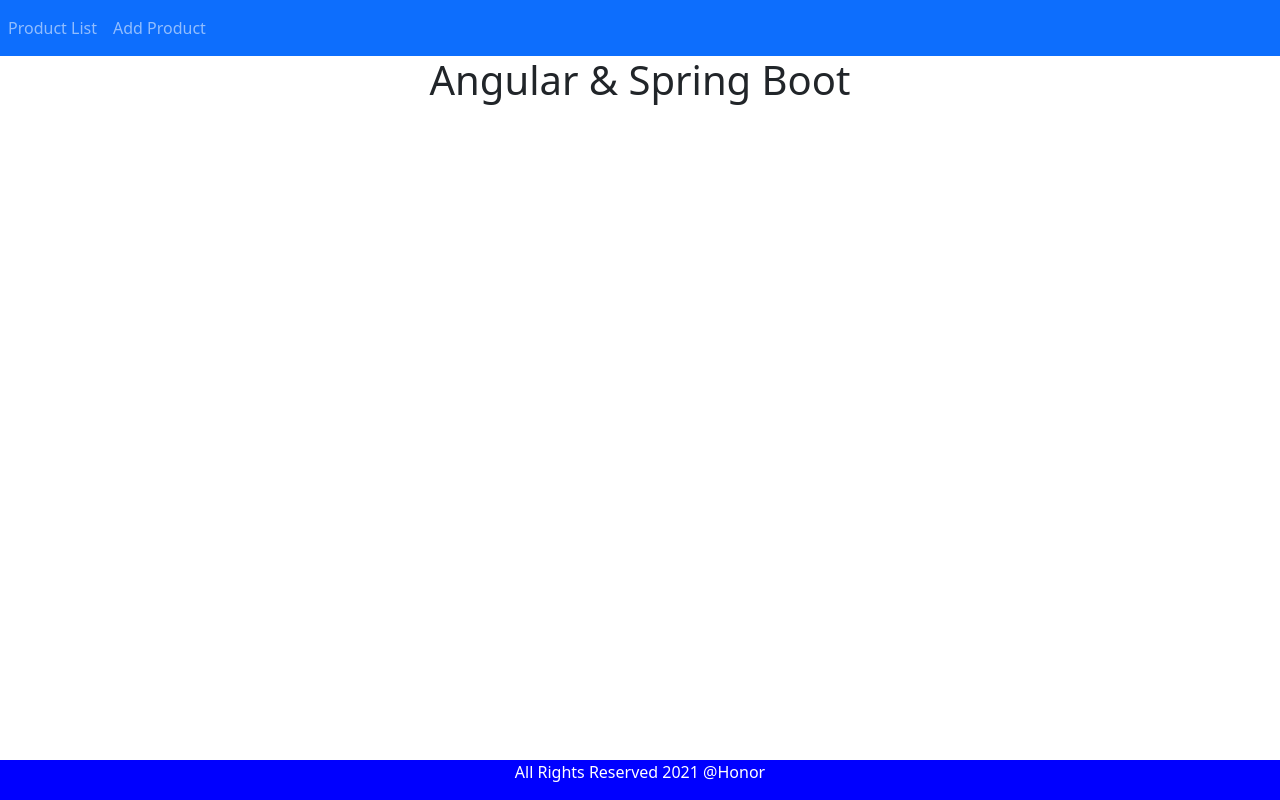
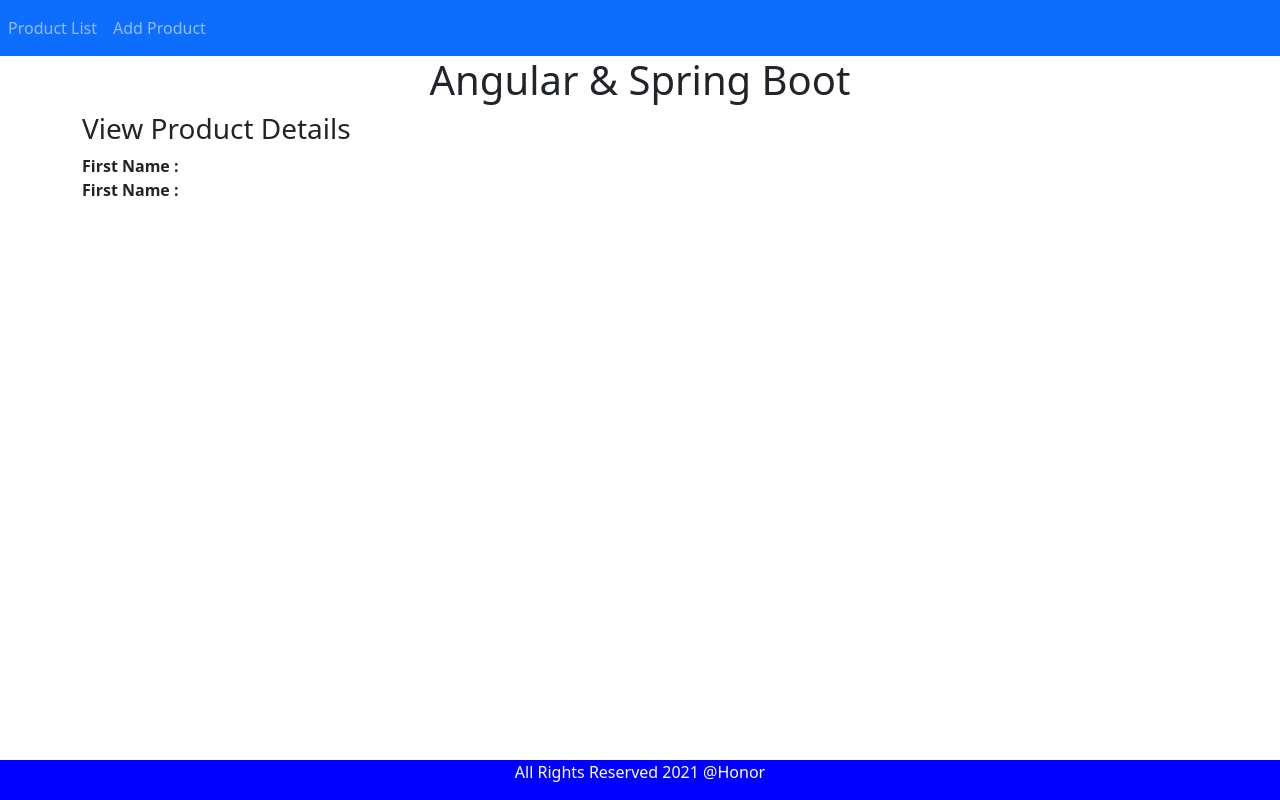
Before and after one commit to HonoR974/CorseBook, an Angular app in the folder angular/: page /product-details/1 in a window 1280 px wide. Before the commit this address led to /. Built offline with nearby package versions, Linux system fonts and the light colour scheme; no server answers.

Commit message:
get Product
tuto finish

```diff
--- a/angular/src/app/app-routing.module.ts
+++ b/angular/src/app/app-routing.module.ts
@@ -1,6 +1,7 @@
 import { NgModule } from '@angular/core';
 import { RouterModule, Routes } from '@angular/router';
 import { CreateProductComponent } from './create-product/create-product.component';
+import { ProductDetailsComponent } from './product-details/product-details.component';
 import { ProductListComponent } from './product-list/product-list.component';
 import { UpdateProductComponent } from './update-product/update-product.component';
 
@@ -8,7 +9,8 @@ const routes: Routes = [
   {path: 'products', component: ProductListComponent},
   {path: 'create-product', component: CreateProductComponent},
   {path:'', redirectTo: 'products', pathMatch: 'full'},
-  {path: 'update-product/:id', component: UpdateProductComponent}
+  {path: 'update-product/:id', component: UpdateProductComponent},
+  {path: 'product-details/:id', component: ProductDetailsComponent}
 ];
 
 @NgModule({
--- a/angular/src/app/app.module.ts
+++ b/angular/src/app/app.module.ts
@@ -9,6 +9,7 @@ import { ProductListComponent } from './product-list/product-list.component';
 import { BrowserAnimationsModule } from '@angular/platform-browser/animations';
 import { CreateProductComponent } from './create-product/create-product.component';
 import { UpdateProductComponent } from './update-product/update-product.component';
+import { ProductDetailsComponent } from './product-details/product-details.component';
 
 
 @NgModule({
@@ -16,7 +17,8 @@ import { UpdateProductComponent } from './update-product/update-product.componen
     AppComponent,
     ProductListComponent,
     CreateProductComponent,
-    UpdateProductComponent
+    UpdateProductComponent,
+    ProductDetailsComponent
   ],
   imports: [
     BrowserModule,
--- /dev/null
+++ b/angular/src/app/product-details/product-details.component.html
@@ -0,0 +1,10 @@
+<h3> View Product Details </h3>
+<div>
+    <div>
+        <label> <b>First Name : </b></label>{{product.name}}
+    </div>
+
+    <div>
+        <label> <b>First Name : </b></label>{{product.type}}
+    </div>
+</div>
--- /dev/null
+++ b/angular/src/app/product-details/product-details.component.ts
@@ -0,0 +1,28 @@
+import { Component, OnInit } from '@angular/core';
+import { ActivatedRoute } from '@angular/router';
+import { Product } from '../product';
+import { ProductService } from '../product.service';
+
+@Component({
+  selector: 'app-product-details',
+  templateUrl: './product-details.component.html',
+  styleUrls: ['./product-details.component.css']
+})
+export class ProductDetailsComponent implements OnInit {
+
+  id:number;
+  product:Product;
+
+  constructor(private route: ActivatedRoute, private productService: ProductService) { }
+
+  ngOnInit(): void {
+
+    this.id = this.route.snapshot.params['id'];
+
+    this.product = new Product();
+    this.productService.getProductById(this.id).subscribe(data => {
+      this.product = data;
+    } );
+  }
+
+}
--- a/angular/src/app/product-list/product-list.component.html
+++ b/angular/src/app/product-list/product-list.component.html
@@ -15,6 +15,8 @@
             <td>
                 <button (click)="updateProduct(product.id)" class="btn btn-info"> Update </button>
                 <button (click)="deleteProduct(product.id)" class="btn btn-danger" style="margin-left:10px;">Delete</button>
+                <button (click)="productDetails(product.id)" class="btn btn-info" style="margin-left:10px;">Details</button>
+
             </td>
         </tr>
     </tbody>
--- a/angular/src/app/product-list/product-list.component.ts
+++ b/angular/src/app/product-list/product-list.component.ts
@@ -31,6 +31,14 @@ export class ProductListComponent implements OnInit {
     });
   }
 
+
+
+  productDetails(id:number)
+  {
+    this.router.navigate(['product-details', id]);
+  }
+
+
   updateProduct(id:number)
   {
     this.router.navigate(['update-product', id]);
```
Also changed, not shown: angular/src/app/product-details/product-details.component.css (added), 1 other file (tests, documents, lock files or other folders).
